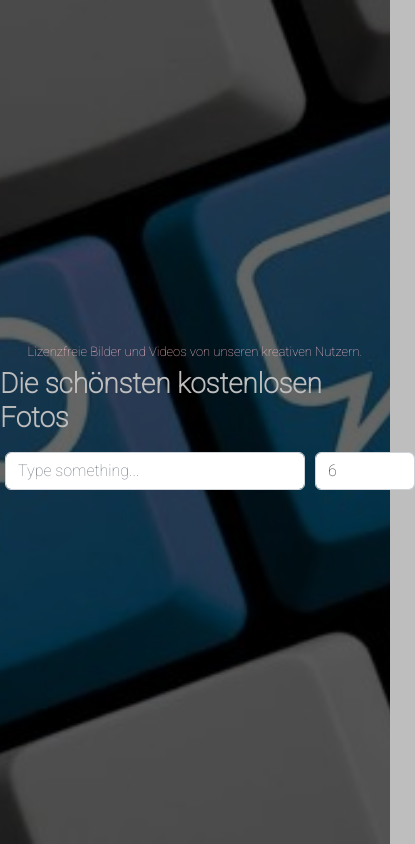
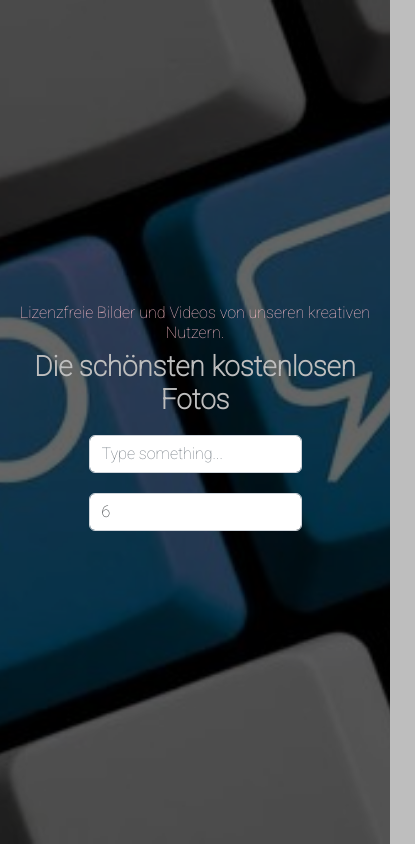
Before and after one commit to burakong/image-search, an Angular app: page / in a window 390 px wide. Shown: the whole page, 415 px wide, since content can reach past the window. Built offline with nearby package versions, Linux system fonts and the light colour scheme.

Commit message:
add mediaqueries for responsivness

```diff
--- a/src/app/image-search/image-search.component.scss
+++ b/src/app/image-search/image-search.component.scss
@@ -42,13 +42,15 @@ input {
 }
 
 h3 {
-    font-size: 13px;
+    font-size: 16px;
     color: pink;
+    text-align: center;
 }
 
 h1 {
     font-weight: bold;
     color: #BEBEBE;
+    text-align: center;
 }
 
 p {
@@ -70,3 +72,18 @@ p {
 .card {
     background-color: #BEBEBE;
 }
+
+/* Mobile */
+@media (max-width: 768px) {
+    .search-form {
+        flex-direction: column;
+    }
+
+    #search-text {
+        flex: 1 0 20px;
+    }
+
+    #number-of-images {
+        flex: 1 0 20px;
+    }
+}
```
